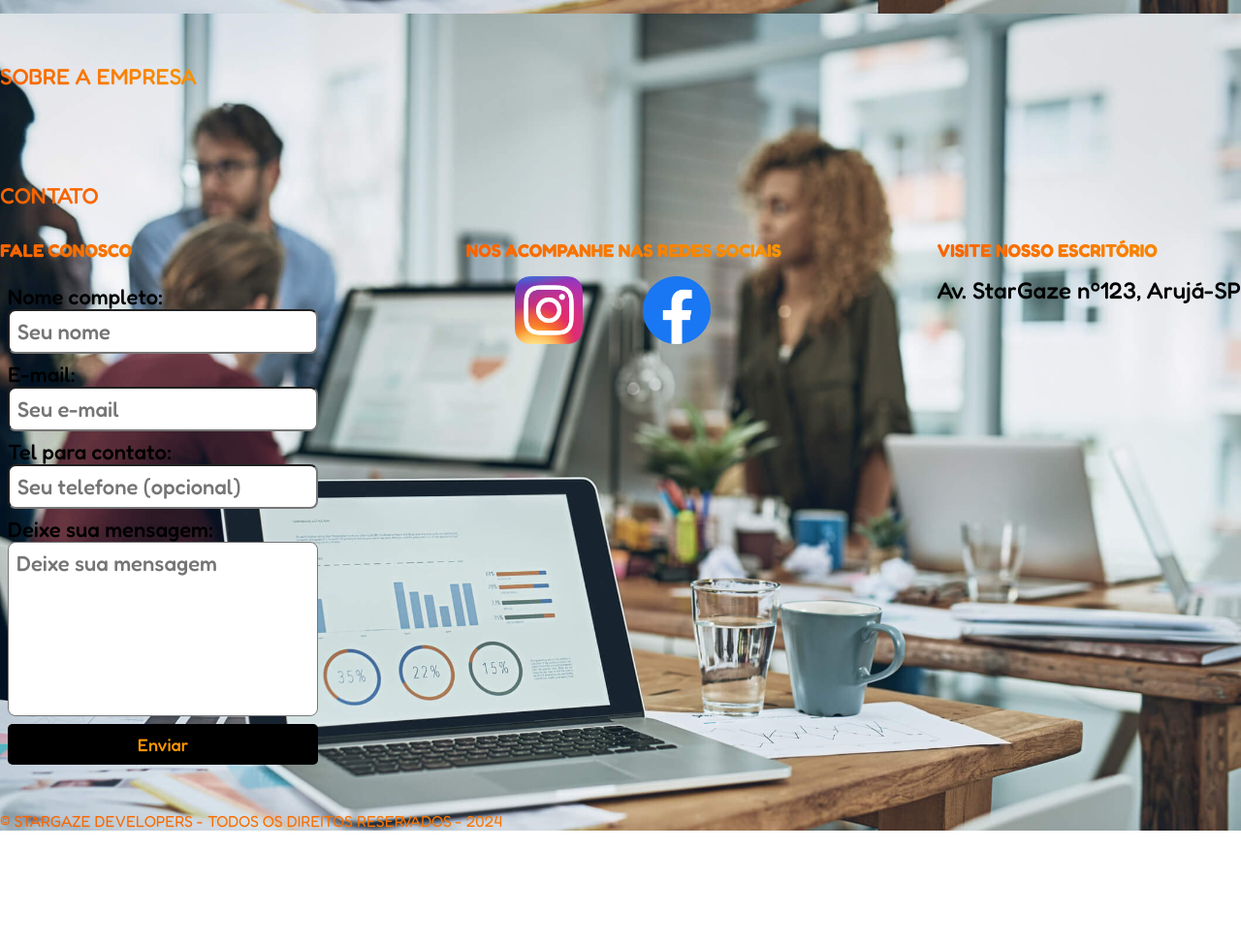
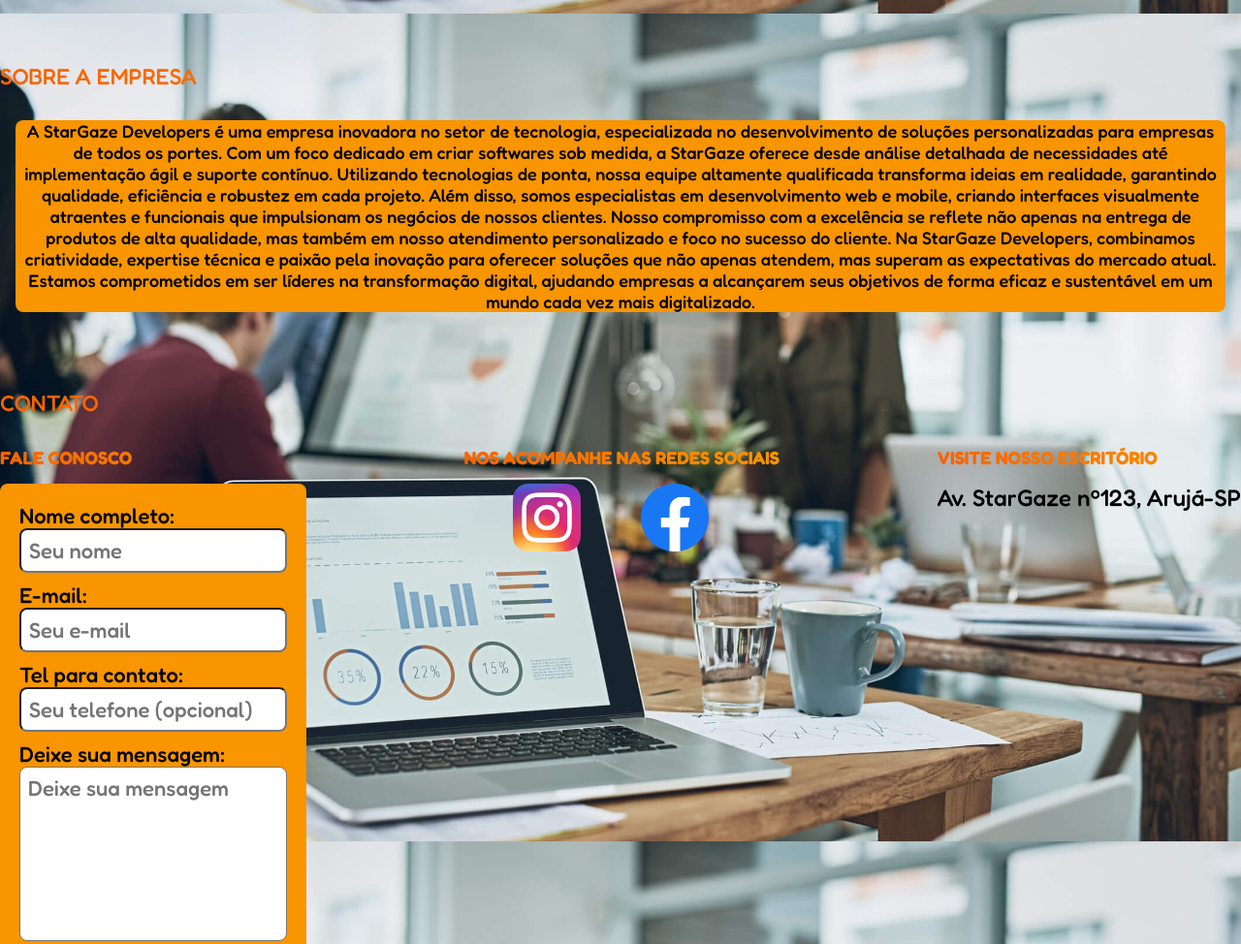
Before and after one commit to DevMichaelMS/stargaze_developers, a plain HTML site: page index.html in a window 1280 px wide. Shown: the part 840-1814 px from the top of the page at 97% size. Before the commit the page ends 1697 px from the top, so only its background shows below. Drawn offline with Linux system fonts and the light colour scheme.

Commit message:
project StarGaze Developers 2.0

```diff
--- a/index.html
+++ b/index.html
@@ -65,7 +65,9 @@
     <section id="about">
         <div class="container">
             <h2 class="text">Sobre a Empresa</h2>
-            <p></p>
+            <p>A StarGaze Developers é uma empresa inovadora no setor de tecnologia, especializada no desenvolvimento de soluções personalizadas para empresas de todos os portes. Com um foco dedicado em criar softwares sob medida, a StarGaze oferece desde análise detalhada de necessidades até implementação ágil e suporte contínuo. Utilizando tecnologias de ponta, nossa equipe altamente qualificada transforma ideias em realidade, garantindo qualidade, eficiência e robustez em cada projeto.
+                Além disso, somos especialistas em desenvolvimento web e mobile, criando interfaces visualmente atraentes e funcionais que impulsionam os negócios de nossos clientes. Nosso compromisso com a excelência se reflete não apenas na entrega de produtos de alta qualidade, mas também em nosso atendimento personalizado e foco no sucesso do cliente.
+                Na StarGaze Developers, combinamos criatividade, expertise técnica e paixão pela inovação para oferecer soluções que não apenas atendem, mas superam as expectativas do mercado atual. Estamos comprometidos em ser líderes na transformação digital, ajudando empresas a alcançarem seus objetivos de forma eficaz e sustentável em um mundo cada vez mais digitalizado.</p>
         </div>
     </section>
     <section id="contact">
--- a/style.css
+++ b/style.css
@@ -90,12 +90,12 @@ section article {
     display: flex;
     flex-direction: column;
     justify-content: space-between;
-    min-height: 250px; /* Ajuste a altura mínima conforme necessário */
+    min-height: 250px;
 }
 
 section article img {
     height: 150px;
-    margin: 16px auto; /* Centraliza horizontalmente */
+    margin: 16px auto;
     background-color: white;
     border-radius: 8px;
     box-shadow: 0 0 10px rgba(0, 0, 0, 10);
@@ -143,14 +143,38 @@ section article img {
     display: block;
 }
 
-
 #contact p {
     font-family: "Fredoka", sans-serif;
     font-size: 24px;
 }
+
 .contact-methods {
     display: flex;
     justify-content: space-between;
+}
+
+#contact form {
+    background-color: #f89500;
+    padding: 20px;
+    border-radius: 8px;
+}
+
+#about p {
+    font-family: "Fredoka", sans-serif;
+    font-size: 24px;
+    background-color: #f89500;
+    border-radius: 8px;
+    margin: 16px;
+    border-radius: 8px;
+    font-size: 18px;
+    text-align: center;
+    display: flex;
+    flex-direction: column;
+    justify-content: space-between;
+}
+
+#about .container {
+    display: block;
 }
 
 form textarea {
@@ -166,7 +190,7 @@ form button[type="submit"] {
     background-color: black;
     color: #f89500;
     border: none;
-    padding: 10px 20px;
+    padding: 18px 20px;
     font-size: 18px;
     border-radius: 5px;
     cursor: pointer;
@@ -180,11 +204,12 @@ input:focus,
 textarea:focus {
     outline-color: #f83600;
     display: block;
-    width: 320px;
+    width: 100%;
+    max-width: 400px;
     font-family: "Fredoka", sans-serif;
     font-size: 22px;
     font-weight: 500;
-    margin-bottom: 8px;
+    margin-bottom: 10px;
     padding: 8px;
     border-radius: 8px;
 }
```
